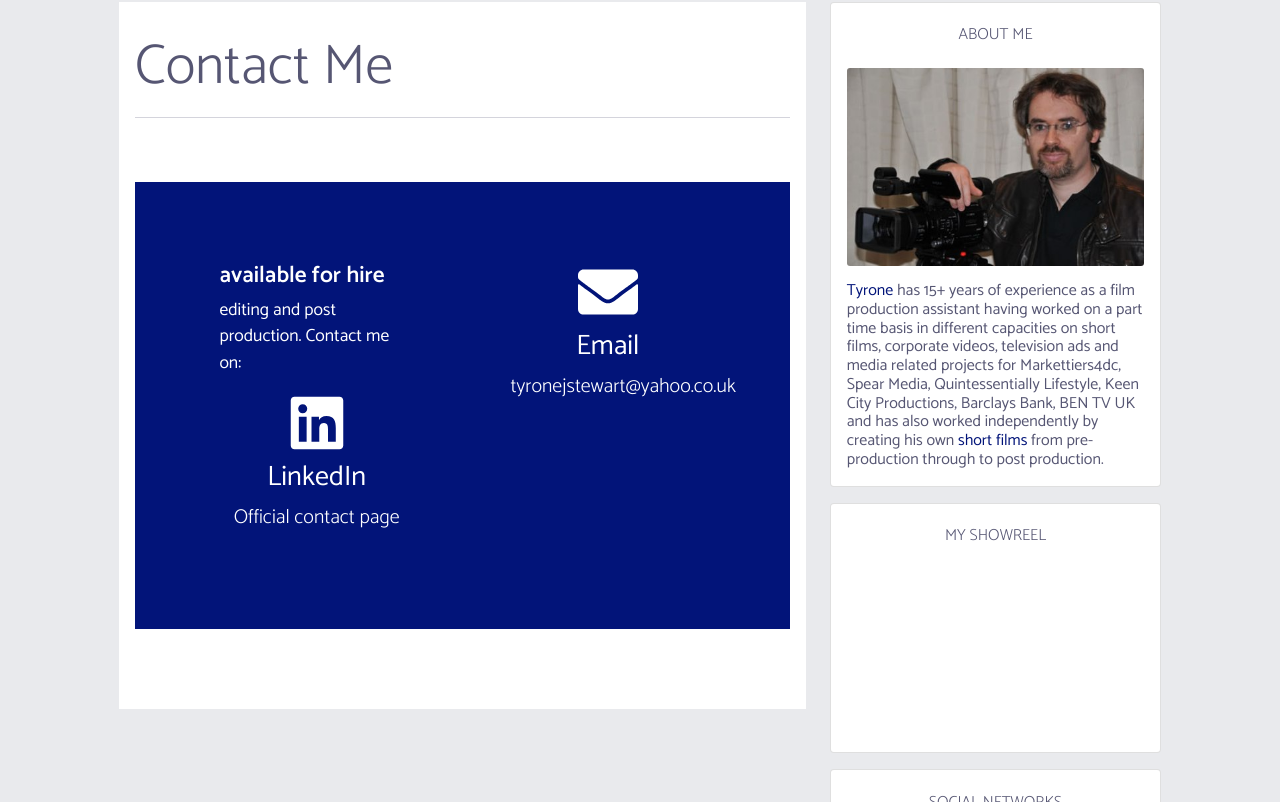
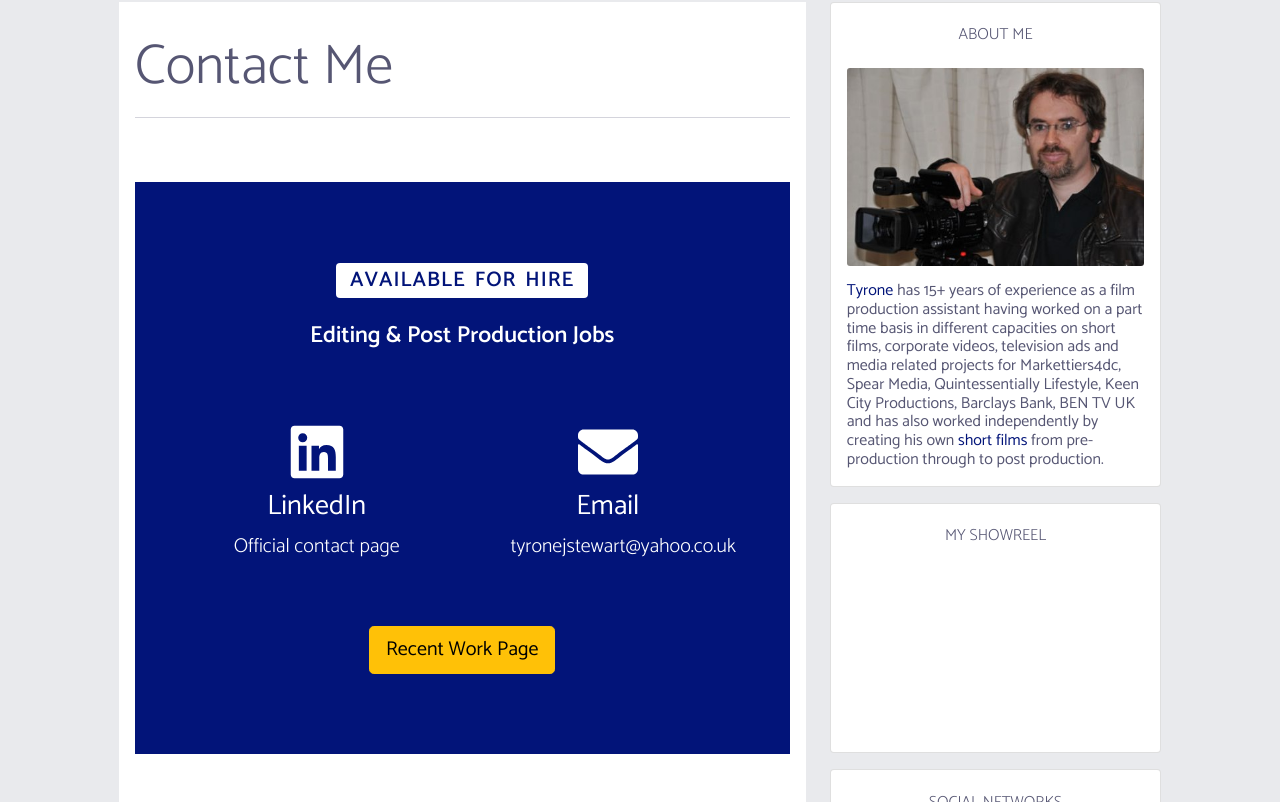
Before and after one commit to johnclamy/nextjs-blog, a Next.js app: page /contact in a window 1280 px wide. Shown: the part 638-1440 px from the top of the page. Built offline with nearby package versions, Linux system fonts and the light colour scheme.

Commit message:
insert card intro contact page

```diff
--- a/pages/contact.js
+++ b/pages/contact.js
@@ -1,14 +1,8 @@
-import Row from 'react-bootstrap/Row'
-import Col from 'react-bootstrap/Col'
-import {
-  FaEnvelope,
-  FaLinkedin
-} from 'react-icons/fa'
+import { Row, Col } from 'react-bootstrap'
 
 import Content from '../components/layout/Content'
 import HeaderPage from '../components/layout/HeaderPage'
-import { LINKED_IN } from '../components/SocialIcons'
-
+import ContactDetailsCard from '../components/ContactDetailsCard'
 
 export default function Contact() {
   return (
@@ -21,30 +15,9 @@
                 <HeaderPage>contact me</HeaderPage>
               </Col>
             </Row>
-            <Row className='contact-page-links'>
-              <Col md={12} lg={4}>
-                <header>
-                  <h2>available for hire</h2>
-                  <p>editing and post production. Contact me on:</p>
-                </header>
-                <section classsName='contact-page-links-item'>
-                  <a className='text-white' href={LINKED_IN}>
-                    <div className='mb-2 text-center'>
-                      <FaLinkedin style={{width: '60px', height: '60px'}} />
-                    </div>
-                    <h1 className='h3 text-center'>LinkedIn</h1>
-                    <p className='lead text-center'>Official contact page</p>
-                  </a>
-                </section>
-              </Col>
-              <Col md={12} lg={4}>
-                <section classsName='contact-page-links-item'>
-                  <div className='mb-2 text-center'>
-                    <FaEnvelope style={{width: '60px', height: '60px'}} />
-                  </div>
-                  <h1 className='h3 text-center'>Email</h1>
-                  <p className='lead text-center'>tyronejstewart@yahoo.co.uk</p>
-                </section>
+            <Row>
+              <Col>
+                <ContactDetailsCard />
               </Col>
             </Row>
           </section>
--- a/styles/globals.css
+++ b/styles/globals.css
@@ -401,15 +401,6 @@
   padding: calc(var(--padding) * 2) var(--padding);
 }
 
-.contact-page-links {
-  display: flex;
-  justify-content: space-evenly;
-  margin: calc(var(--margin) * 3) 0;
-  padding: calc(var(--padding) * 5) 0;
-  color: var(--inverse-text);
-  background-color: var(--forth-background);
-}
-
 .not-found-page {
   color: var(--inverse-text);
   text-align: center;
```
